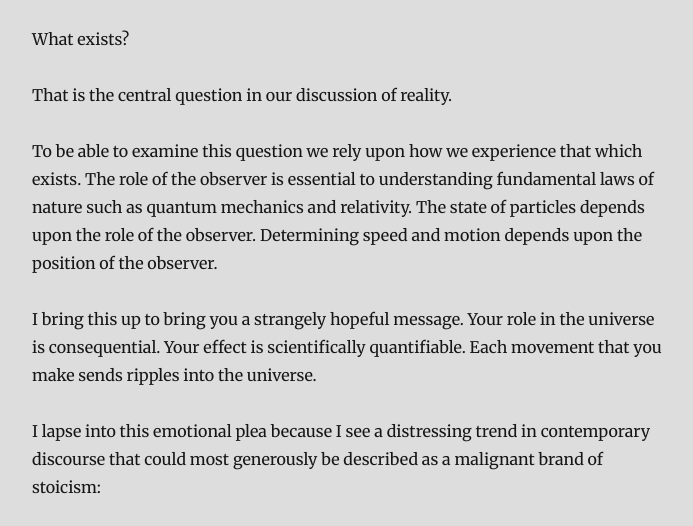
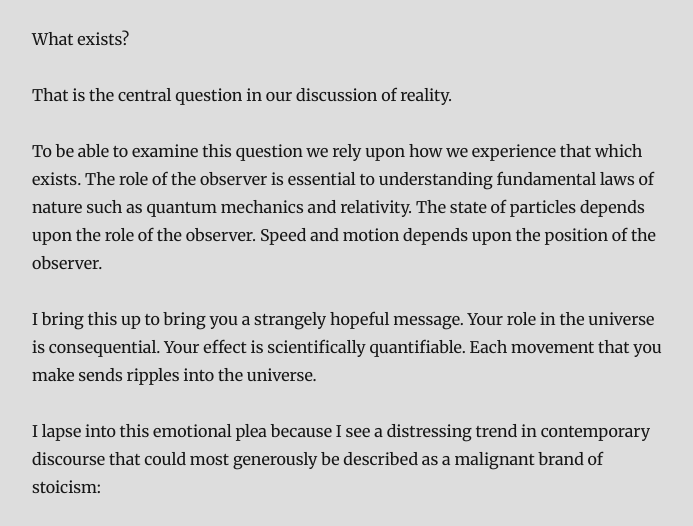
Before and after one commit to thoughtassassin/apopheniacsguide, a Gatsby site: page /blog/on-the-denigration-of-interiority/ in a window 1280 px wide. Shown: the part 242-768 px from the top of the page, without its empty margins (293-986 px from the left). Built offline with nearby package versions, Linux system fonts and the light colour scheme; Gatsby itself is replaced by a stand-in of ours; some packages are replaced by stand-ins of ours.

Commit message:
Update Blog “on-the-denigration-of-interiority”

```diff
--- a/content/blog/on-the-denigration-of-interiority.md
+++ b/content/blog/on-the-denigration-of-interiority.md
@@ -8,7 +8,7 @@ What exists?
 
 That is the central question in our discussion of reality.
 
-To be able to examine this question we rely upon how we experience that which exists. The role of the observer is essential to understanding fundamental laws of nature such as quantum mechanics and relativity. The state of particles depends upon the role of the observer. Determining speed and motion depends upon the position of the observer.
+To be able to examine this question we rely upon how we experience that which exists. The role of the observer is essential to understanding fundamental laws of nature such as quantum mechanics and relativity. The state of particles depends upon the role of the observer. Speed and motion depends upon the position of the observer.
 
 I bring this up to bring you a strangely hopeful message. Your role in the universe is consequential. Your effect is scientifically quantifiable. Each movement that you make sends ripples into the universe.
 
```
